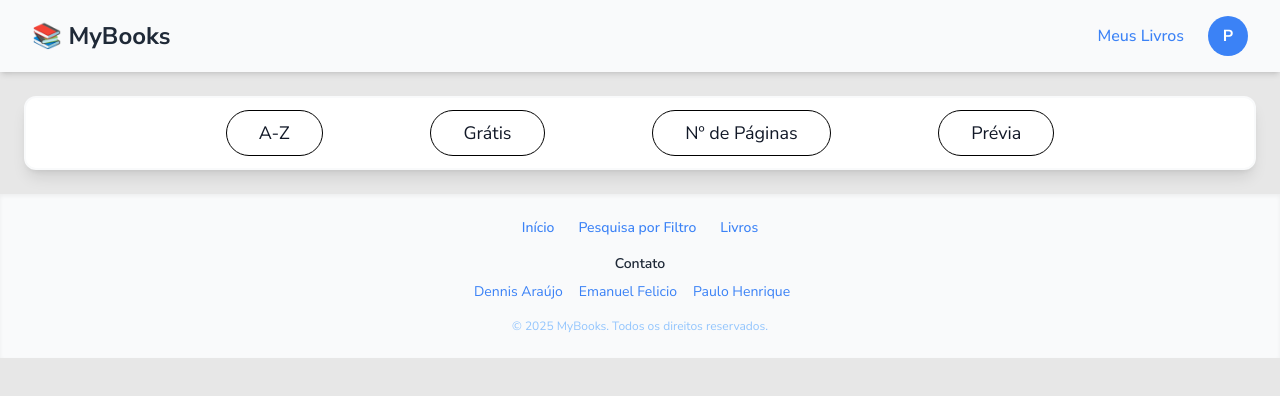
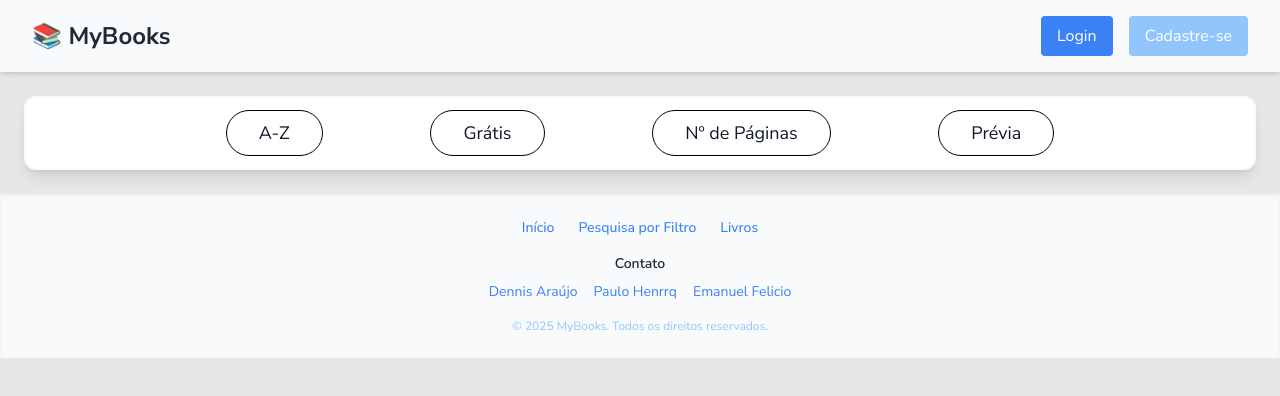
Before and after one commit to PauloHenrrq/projeto-my-books, a React (Vite) app: page / in a window 1280 px wide. Shown: the top 396 px of the page. Built offline with nearby package versions, Linux system fonts and the light colour scheme.

Commit message:
feat: ajustar header e menu de perfil com navegação para footer

```diff
--- a/src/App.jsx
+++ b/src/App.jsx
@@ -2,7 +2,6 @@ import './App.css';
 import BooksMain from './Components/BooksMain.jsx';
 import Header from "./Layout/Header.jsx";
 import Footer from "./Layout/Footer.jsx";
-
 
 function App() {
   return (
@@ -11,7 +10,7 @@ function App() {
       <BooksMain />
       <Footer />
     </>
-  )
+  );
 }
 
-export default App
+export default App;
--- a/src/Layout/Footer.jsx
+++ b/src/Layout/Footer.jsx
@@ -1,14 +1,14 @@
 export default function Footer() {
   return (
-    <footer className="p-6 bg-[#F9FAFB] shadow-inner text-center text-sm text-[#1F2937] space-y-4">
-
+    <footer id="footer" className="p-6 bg-[#F9FAFB] shadow-inner text-center text-sm text-[#1F2937] space-y-4">
+      {/* Navegação */}
       <nav className="flex justify-center space-x-6 text-[#3B82F6] font-medium">
         <a href="#" className="hover:text-[#93C5FD]">Início</a>
         <a href="#" className="hover:text-[#93C5FD]">Pesquisa por Filtro</a>
         <a href="#" className="hover:text-[#93C5FD]">Livros</a>
       </nav>
 
-
+      {/* Contato */}
       <div className="space-y-2">
         <p className="font-semibold">Contato</p>
         <div className="flex justify-center space-x-4">
@@ -21,18 +21,12 @@ export default function Footer() {
             Dennis Araújo
           </a>
           <a
-            href="https://github.com/emanuelfelicio"
-            target="_blank"
-            rel="noopener noreferrer"
-            className="text-[#3B82F6] hover:text-[#93C5FD]"
-          >Emanuel Felicio
-          </a>
-          <a
             href="https://github.com/PauloHenrrq"
             target="_blank"
             rel="noopener noreferrer"
             className="text-[#3B82F6] hover:text-[#93C5FD]"
-          >Paulo Henrique
+          >
+            Paulo Henrrq
           </a>
           <a
             href="https://github.com/emanuelfelicio"
@@ -40,6 +34,7 @@ export default function Footer() {
             rel="noopener noreferrer"
             className="text-[#3B82F6] hover:text-[#93C5FD]"
           >
+            Emanuel Felicio
           </a>
         </div>
       </div>
--- a/src/Layout/Header.jsx
+++ b/src/Layout/Header.jsx
@@ -1,50 +1,79 @@
 import { useState } from "react";
 
 export default function Header() {
+  const [isLoggedIn, setIsLoggedIn] = useState(false);
   const [showMenu, setShowMenu] = useState(false);
 
+  const user = {
+    name: "Dennis Araújo",
+    email: "dennis@gmail.com",
+  };
+
+  const handleScrollToFooter = () => {
+    const footer = document.getElementById("footer");
+    footer?.scrollIntoView({ behavior: "smooth" });
+    setShowMenu(false);
+  };
+
   return (
+    <>
       <header className="flex items-center justify-between px-8 py-4 bg-[#F9FAFB] shadow-md">
+        <div className="text-2xl font-bold text-[#1F2937]">📚 MyBooks</div>
 
-      <div className="text-2xl font-bold text-[#1F2937] flex items-center gap-2">
-        📚 MyBooks
+        {isLoggedIn ? (
+          <div className="relative">
+            <button
+              onClick={() => setShowMenu(!showMenu)}
+              className="flex items-center gap-2 bg-[#3B82F6] text-white px-4 py-2 rounded-full cursor-pointer"
+            >
+              {user.name}
+              <span className="text-xl">🔵</span>
+            </button>
+
+            {showMenu && (
+              <div className="absolute right-0 mt-2 w-64 bg-white border shadow-lg rounded-lg p-4 space-y-2 z-50">
+                <div>
+                  <p className="font-semibold text-[#1F2937]">{user.name}</p>
+                  <p className="text-sm text-gray-500">{user.email}</p>
                 </div>
 
+                <button className="w-full text-left text-[#3B82F6] hover:underline cursor-pointer">
+                  Configurações da Conta
+                </button>
 
-      <nav className="flex items-center space-x-6">
+                <button
+                  onClick={handleScrollToFooter}
+                  className="w-full text-left text-[#3B82F6] hover:underline cursor-pointer"
+                >
+                  Contato
+                </button>
 
-        <a href="#" className="text-[#3B82F6] hover:text-[#93C5FD] font-medium">
-          Meus Livros
-        </a>
-
-
-        <div
-          onClick={() => setShowMenu(!showMenu)}
-          className="w-10 h-10 bg-[#3B82F6] rounded-full flex items-center justify-center text-white font-bold cursor-pointer"
+                <button
+                  onClick={() => {
+                    setIsLoggedIn(false);
+                    setShowMenu(false);
+                  }}
+                  className="w-full text-left text-[#3B82F6] hover:underline cursor-pointer"
                 >
-          P
+                  Sair
+                </button>
               </div>
-      </nav>
-
-      {showMenu && (
-        <div className="fixed top-0 right-0 h-full w-56 bg-white shadow-lg z-50 flex flex-col p-4 space-y-4 border-l">
+            )}
+          </div>
+        ) : (
+          <div className="space-x-4">
             <button
-            onClick={() => setShowMenu(false)}
-            className="self-end text-[#3B82F6] font-bold"
+              onClick={() => setIsLoggedIn(true)}
+              className="bg-[#3B82F6] text-white px-4 py-2 rounded cursor-pointer"
             >
-            ✕
+              Login
             </button>
-          <a href="#" className="text-[#1F2937] hover:text-[#3B82F6] font-medium">
-            Perfil
-          </a>
-          <a href="#" className="text-[#1F2937] hover:text-[#3B82F6] font-medium">
-            Contato
-          </a>
-          <a href="#" className="text-[#1F2937] hover:text-[#3B82F6] font-medium">
-            Sair
-          </a>
+            <button className="bg-[#93C5FD] text-white px-4 py-2 rounded cursor-pointer">
+              Cadastre-se
+            </button>
           </div>
         )}
       </header>
+    </>
   );
 }
```
Lines whose indentation alone changed are shown as unchanged.
